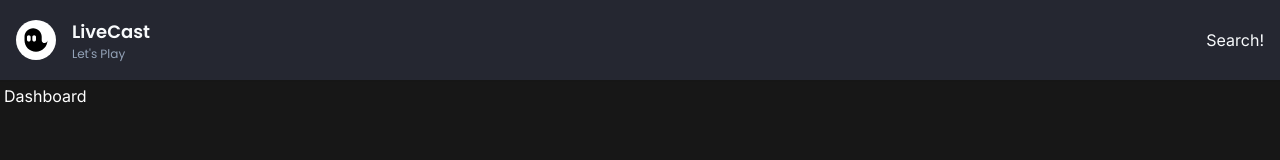
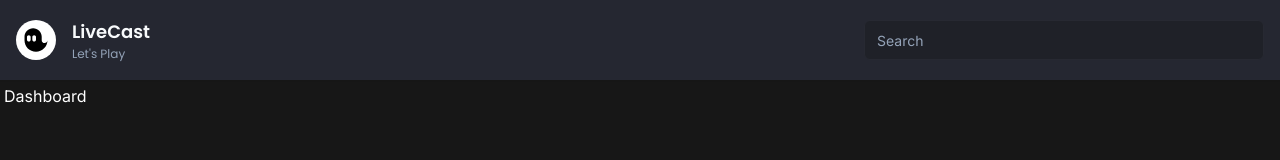
Before and after one commit to vcristian1/LiveCast, a Next.js app: page / in a window 1280 px wide. Shown: the top 160 px of the page. Built offline with nearby package versions, Linux system fonts and the light colour scheme.

Commit message:
added Input shadcn component in search.tsx so the search input is shown on the navbar

```diff
--- a/app/(browse)/_components/navbar/search.tsx
+++ b/app/(browse)/_components/navbar/search.tsx
@@ -1,10 +1,17 @@
 "use client";
+
+import qs from "query-string";
+import { useState } from "react";
+import { SearchIcon, X } from "lucide-react";
+import { useRouter } from "next/navigation";
+import { Input } from "@/components/ui/input";
+import { Button } from "@/components/ui/button";
 
 export const Search = () => {
     console.log("I am logged here")
     return (
-        <div>
-            Search!
-        </div>
+        <form className="relative w-full lg:w-[400px] flex items-center">
+            <Input placeholder="Search"/>
+        </form>
     )
 }
```
